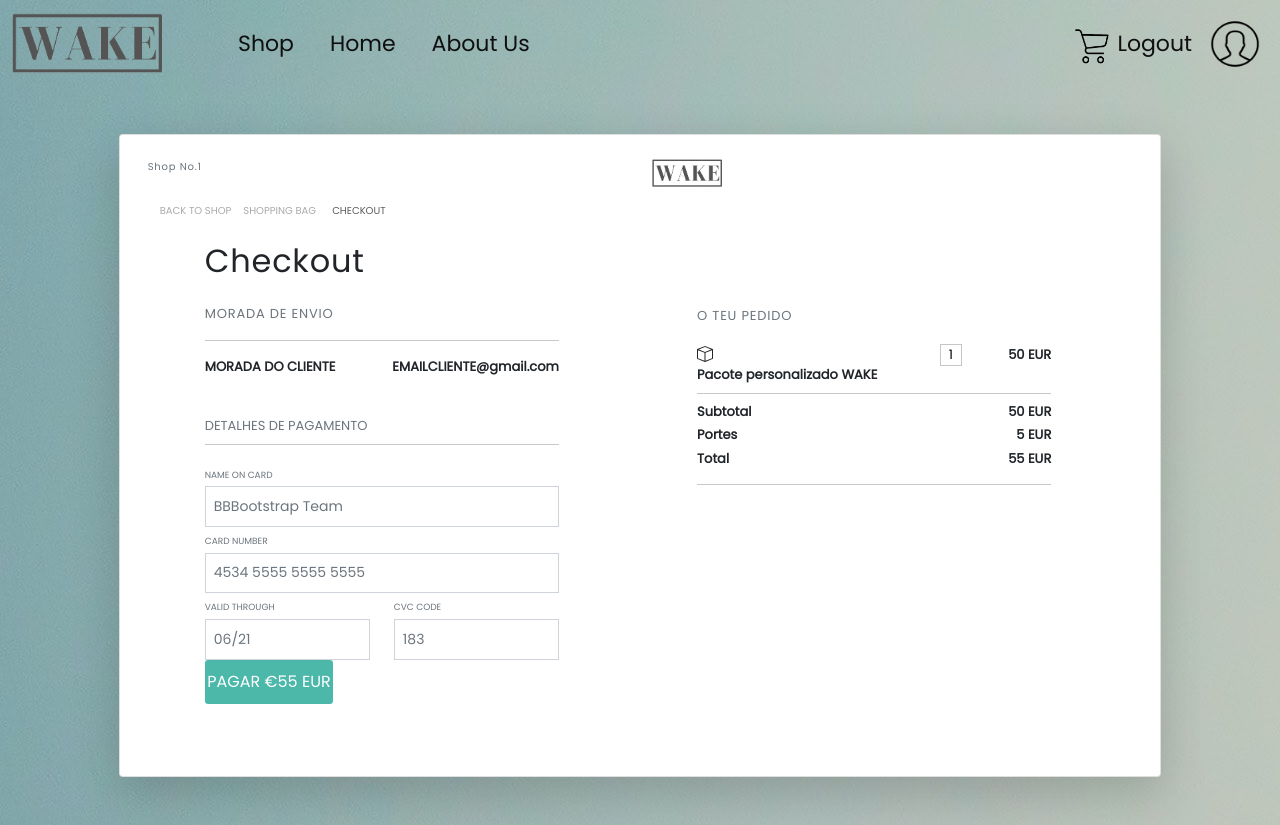
After one commit to henrymmarques/wake, a Flask app: page /cart in a window 1280 px wide. The commit adds this page. Run offline with Flask 2, Linux system fonts and the light colour scheme; the visitor is signed in with stand-in values (Sample User, id 1); some libraries are stand-ins or nearby versions.

Commit message:
cart mockup

```diff
--- a/flak/app.py
+++ b/flak/app.py
@@ -106,11 +106,11 @@ def register():
 def about_us():
     return render_template("aboutUs.html")
 
-@app.route("/chart")
-def chart():
+@app.route("/cart")
+def cart():
     if 'loggedin' in session:
         # User is loggedin show them the home page
-        return render_template('chart.html', Nome=session['Nome'])
+        return render_template('cart.html', Nome=session['Nome'])
     # User is not loggedin redirect to login page
     return redirect(url_for('login'))
 
--- a/flak/templates/base.html
+++ b/flak/templates/base.html
@@ -64,13 +64,11 @@
                     <li class="nav-item">
                         <a class="nav-link" href="aboutUs">About Us</a>
                     </li>
-                    <li class="nav-item">
-                        <a class="nav-link" href="#">Pricing</a>
-                    </li>
+
                     {% if session['loggedin'] %}
                     <!-- Logged in -->
                     <li class="nav-item-cart">
-                        <a class="nav-link" href="chart">
+                        <a class="nav-link" href="cart">
                             <img src="https://raw.githubusercontent.com/hmpms-iscte/wake/main/wake_img/cart.png"
                                 alt="profile" width="40" height="40">
                         </a>
--- /dev/null
+++ b/flak/templates/cart.html
@@ -0,0 +1,292 @@
+{% extends "base.html" %}
+{% block title %}{% endblock %}
+{% block content %}
+<style>
+    body {
+        font-family: "Poppins", sans-serif;
+        background-image: url('https://raw.githubusercontent.com/hmpms-iscte/wake/main/wake_img/pexels-johannes-plenio-1103970.jpg');
+
+    }
+
+    .shop {
+        font-size: 10px
+    }
+
+    .space {
+        letter-spacing: 0.8px !important
+    }
+
+    .second a:hover {
+        color: rgb(92, 92, 92)
+    }
+
+    .active-2 {
+        color: rgb(92, 92, 92)
+    }
+
+    .breadcrumb>li+li:before {
+        content: "" !important
+    }
+
+    .breadcrumb {
+        padding: 0px;
+        font-size: 10px;
+        color: #aaa !important
+    }
+
+    .first {
+        background-color: white
+    }
+
+    a {
+        text-decoration: none !important;
+        color: #aaa
+    }
+
+    .btn-lg,
+    .form-control-sm:focus,
+    .form-control-sm:active,
+    a:focus,
+    a:active {
+        outline: none !important;
+        box-shadow: none !important
+    }
+
+    .form-control-sm:focus {
+        border: 1.5px solid #4bb8a9
+    }
+
+    .btn-group-lg>.btn,
+    .btn-lg {
+        padding: .5rem 0.1rem;
+        font-size: 1rem;
+        border-radius: 0;
+        color: white !important;
+        background-color: #4bb8a9;
+        height: 2.8rem !important;
+        border-radius: 0.2rem !important
+    }
+
+    .btn-group-lg>.btn:hover,
+    .btn-lg:hover {
+        background-color: #26A69A
+    }
+
+    .btn-outline-primary {
+        background-color: #fff !important;
+        color: #4bb8a9 !important;
+        border-radius: 0.2rem !important;
+        border: 1px solid #4bb8a9
+    }
+
+    .btn-outline-primary:hover {
+        background-color: #4bb8a9 !important;
+        color: #fff !important;
+        border: 1px solid #4bb8a9
+    }
+
+    .card-2 {
+        margin-top: 40px !important
+    }
+
+    .card-header {
+        background-color: #fff;
+        border-bottom: 0px solid #aaaa !important
+    }
+
+    p {
+        font-size: 13px
+    }
+
+    .small {
+        font-size: 9px !important
+    }
+
+    .form-control-sm {
+        height: calc(2.2em + .5rem + 2px);
+        font-size: .875rem;
+        line-height: 1.5;
+        border-radius: 0
+    }
+
+    .cursor-pointer {
+        cursor: pointer
+    }
+
+    .boxed {
+        padding: 0px 8px 0 8px;
+        background-color: #4bb8a9;
+        color: white
+    }
+
+    .boxed-1 {
+        padding: 0px 8px 0 8px;
+        color: black !important;
+        border: 1px solid #aaaa
+    }
+
+    .bell {
+        opacity: 0.5;
+        cursor: pointer
+    }
+
+    @media (max-width: 767px) {
+        .breadcrumb-item+.breadcrumb-item {
+            padding-left: 0
+        }
+    }
+</style>
+
+<!--Site: https://bbbootstrap.com/snippets/shopping-bag-checkout-order-summary-94502209-->
+
+<div class=" container-fluid my-5 ">
+    <div class="row justify-content-center ">
+        <div class="col-xl-10">
+            <div class="card shadow-lg ">
+                <div class="row p-2 mt-3 justify-content-between mx-sm-2">
+                    <div class="col">
+                        <p class="text-muted space mb-0 shop"> Shop No.1</p>
+                    </div>
+                    <div class="col">
+                        <div class="row justify-content-start ">
+                            <div class="col"> <img class="irc_mi img-fluid cursor-pointer "
+                                    src="https://raw.githubusercontent.com/hmpms-iscte/wake/main/wake_img/logo.png" width="70" height="70"> </div>
+                        </div>
+                    </div>
+                <div class="row mx-auto justify-content-center text-center">
+                    <div class="col-12 mt-3 ">
+                        <nav aria-label="breadcrumb" class="second ">
+                            <ol class="breadcrumb indigo lighten-6 first ">
+                                <li class="breadcrumb-item font-weight-bold "><a class="black-text text-uppercase "
+                                        href="#"><span class="mr-md-3 mr-1">BACK TO SHOP</span></a><i
+                                        class="fa fa-angle-double-right " aria-hidden="true"></i></li>
+                                <li class="breadcrumb-item font-weight-bold"><a class="black-text text-uppercase"
+                                        href="#"><span class="mr-md-3 mr-1">SHOPPING BAG</span></a><i
+                                        class="fa fa-angle-double-right text-uppercase " aria-hidden="true"></i></li>
+                                <li class="breadcrumb-item font-weight-bold"><a
+                                        class="black-text text-uppercase active-2" href="#"><span
+                                            class="mr-md-3 mr-1">CHECKOUT</span></a></li>
+                            </ol>
+                        </nav>
+                    </div>
+                </div>
+                <div class="row justify-content-around">
+                    <div class="col-md-5">
+                        <div class="card border-0">
+                            <div class="card-header pb-0">
+                                <h2 class="card-title space ">Checkout</h2>
+                                <p class="card-text text-muted mt-4 space">MORADA DE ENVIO</p>
+                                <hr class="my-0">
+                            </div>
+                            <div class="card-body">
+                                <div class="row justify-content-between">
+                                    <div class="col-auto mt-0">
+                                        <p><b>MORADA DO CLIENTE</b></p>
+                                    </div>
+                                    <div class="col-auto">
+                                        <p><b>EMAILCLIENTE@gmail.com</b> </p>
+                                    </div>
+                                </div>
+                                <div class="row mt-4">
+                                    <div class="col">
+                                        <p class="text-muted mb-2">DETALHES DE PAGAMENTO</p>
+                                        <hr class="mt-0">
+                                    </div>
+                                </div>
+                                <div class="form-group"> <label for="NAME" class="small text-muted mb-1">NAME ON
+                                        CARD</label> <input type="text" class="form-control form-control-sm" name="NAME"
+                                        id="NAME" aria-describedby="helpId" placeholder="BBBootstrap Team"> </div>
+                                <div class="form-group"> <label for="NAME" class="small text-muted mb-1">CARD
+                                        NUMBER</label> <input type="text" class="form-control form-control-sm"
+                                        name="NAME" id="NAME" aria-describedby="helpId"
+                                        placeholder="4534 5555 5555 5555"> </div>
+                                <div class="row no-gutters">
+                                    <div class="col-sm-6 pr-sm-2">
+                                        <div class="form-group"> <label for="NAME" class="small text-muted mb-1">VALID
+                                                THROUGH</label> <input type="text" class="form-control form-control-sm"
+                                                name="NAME" id="NAME" aria-describedby="helpId" placeholder="06/21">
+                                        </div>
+                                    </div>
+                                    <div class="col-sm-6">
+                                        <div class="form-group"> <label for="NAME" class="small text-muted mb-1">CVC
+                                                CODE</label> <input type="text" class="form-control form-control-sm"
+                                                name="NAME" id="NAME" aria-describedby="helpId" placeholder="183">
+                                        </div>
+                                    </div>
+                                </div>
+                                <div class="row mb-md-5">
+                                    <div class="col"> <button type="button" name="" id=""
+                                            class="btn btn-lg btn-block ">PAGAR €55 EUR</button> </div>
+                                </div>
+                            </div>
+                        </div>
+                    </div>
+                    <div class="col-md-5">
+                        <div class="card border-0 ">
+                            <div class="card-header card-2">
+                                <p class="card-text text-muted mt-md-4 mb-2 space">O TEU PEDIDO
+                            </div>
+                            <div class="card-body pt-0">
+                                <div class="row justify-content-between">
+                                    <div class="col-auto col-md-7">
+                                        <div class="media flex-column flex-sm-row"> <svg xmlns="http://www.w3.org/2000/svg" width="16" height="16" fill="currentColor" class="bi bi-box" viewBox="0 0 16 16">
+                                            <path d="M8.186 1.113a.5.5 0 0 0-.372 0L1.846 3.5 8 5.961 14.154 3.5 8.186 1.113zM15 4.239l-6.5 2.6v7.922l6.5-2.6V4.24zM7.5 14.762V6.838L1 4.239v7.923l6.5 2.6zM7.443.184a1.5 1.5 0 0 1 1.114 0l7.129 2.852A.5.5 0 0 1 16 3.5v8.662a1 1 0 0 1-.629.928l-7.185 2.874a.5.5 0 0 1-.372 0L.63 13.09a1 1 0 0 1-.63-.928V3.5a.5.5 0 0 1 .314-.464L7.443.184z"/>
+                                          </svg>
+                                            <div class="media-body my-auto">
+                                                <div class="row ">
+                                                    <div class="col-auto">
+                                                        <p class="mb-0"><b>Pacote personalizado WAKE</b></p>
+                                                    </div>
+                                                </div>
+                                            </div>
+                                        </div>
+                                    </div>
+                                    <div class=" pl-0 flex-sm-col col-auto my-auto">
+                                        <p class="boxed-1">1</p>
+                                    </div>
+                                    <div class=" pl-0 flex-sm-col col-auto my-auto ">
+                                        <p><b>50 EUR</b></p>
+                                    </div>
+                                </div>
+                                <hr class="my-2">
+
+
+                                <div class="row ">
+                                    <div class="col">
+                                        <div class="row justify-content-between">
+                                            <div class="col-4">
+                                                <p class="mb-1"><b>Subtotal</b></p>
+                                            </div>
+                                            <div class="flex-sm-col col-auto">
+                                                <p class="mb-1"><b>50 EUR</b></p>
+                                            </div>
+                                        </div>
+                                        <div class="row justify-content-between">
+                                            <div class="col">
+                                                <p class="mb-1"><b>Portes</b></p>
+                                            </div>
+                                            <div class="flex-sm-col col-auto">
+                                                <p class="mb-1"><b>5 EUR</b></p>
+                                            </div>
+                                        </div>
+                                        <div class="row justify-content-between">
+                                            <div class="col-4">
+                                                <p><b>Total</b></p>
+                                            </div>
+                                            <div class="flex-sm-col col-auto">
+                                                <p class="mb-1"><b>55 EUR</b></p>
+                                            </div>
+                                        </div>
+                                        <hr class="my-0">
+                                    </div>
+                                </div>
+
+                            </div>
+                        </div>
+                    </div>
+                </div>
+            </div>
+        </div>
+    </div>
+</div>
+{% endblock %}
--- a/flak/templates/chart.html
+++ /dev/null
@@ -1,5 +0,0 @@
-{% extends "base.html" %}
-{% block title %}{% endblock %}
-{% block content %}
-tedeter
-{% endblock %}
```
